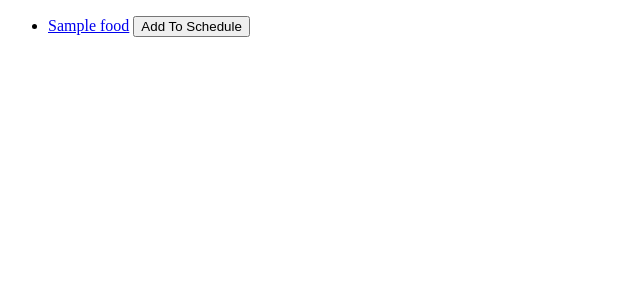
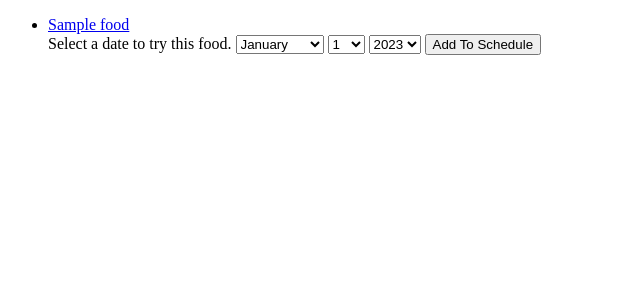
Before and after one commit to NicoleWilliams/baby-bites, a Flask app: page /foods in a window 1280 px wide. Shown: the top 300 px of the page, without its empty margins (0-640 px from the left). Run offline with Flask 2, Linux system fonts and the light colour scheme; tables that the repository leaves empty hold one stand-in row (values such as "Sample post").

Commit message:
removed google api from requirements.txt, created date picker on all foods page

```diff
--- a/server.py
+++ b/server.py
@@ -5,12 +5,20 @@ from flask import (Flask, render_template, request, flash, session,
 from model import connect_to_db, db
 import crud
 from datetime import datetime
-
 from jinja2 import StrictUndefined
 
 app = Flask(__name__)
 app.secret_key = "dev"
 app.jinja_env.undefined = StrictUndefined
+
+MONTHS = ["January", "February", "March", "April", "May", "June",
+          "July", "August", "September", "October", "November", "December"]
+
+DAYS = ["1", "2", "3", "4", "5", "6", "7", "8", "9", "10",
+        "11", "12", "13", "14", "15", "16", "17", "18", "19", "20",
+        "21", "22", "23", "24", "25", "26", "27", "28", "29", "30", "31"]
+
+YEARS = ["2023", "2024", "2025", "2026", "2027", "2028", "2029", "2030"]
 
 
 @app.route("/")
@@ -92,7 +100,7 @@ def all_foods():
 
     foods = crud.get_foods()
 
-    return render_template("all_foods.html", foods=foods)
+    return render_template("all_foods.html", foods=foods, months=MONTHS, years=YEARS, days=DAYS)
 
 
 @app.route("/foods/<food_id>")
@@ -161,15 +169,20 @@ def update_rating():
 #     return redirect(f"/calendar/{user}")
 
 
+
+
 @app.route("/edit-calendar", methods=["POST"])
 def edit_calendar():
     """Add or remove items from calendar."""
 
     food_id = request.json.get("id")
     food_name = request.json.get("name")
-    print(food_id, 'line 170')
-    print(food_name, 'line 171')
-    # add date picker and add into form data, grab in flask view route and store, redirect to schedule
+
+    # print(food_id, 'line 170')
+    # print(food_name, 'line 171')
+    # add date picker and add into form data,
+    # grab in flask view route and store,
+    # redirect to schedule
 
     return jsonify({'status': 200, 'message': "Schedule updated"})
 
--- a/templates/all_foods.html
+++ b/templates/all_foods.html
@@ -9,7 +9,33 @@
     <li>
       <a href="/foods/{{ food.food_id }}">
         {{ food.food_name }}</a>
-      <button type="button" class="add-to-schedule-button" data-name="{{ food.food_name }}" data-id="{{ food.food_id }}">Add To Schedule</button>
+
+        <form type="submit" name="add-to-schedule-form" class="add-to-schedule-form">
+
+          <label for="add-to-schedule-form">Select a date to try this food.</label>
+
+          <select name="month">
+            {% for month in months %}
+            <option value="{{ month }}">{{ month }}</option>
+            {% endfor %}
+          </select>
+
+          <select name="day">
+            {% for day in days %}
+            <option value="{{ day }}">{{ day }}</option>
+            {% endfor %}
+          </select>
+
+          <select name="year">
+            {% for year in years %}
+            <option value="{{ year }}">{{ year }}</option>
+            {% endfor %}
+          </select>
+
+          <button type="button" class="add-to-schedule-button" data-name="{{ food.food_name }}"
+          data-id="{{ food.food_id }}">Add To Schedule</button>
+
+        </form>
       <p></p>
     </li>
   {% endfor %}
```
Also changed, not shown: crud.py (+0 -15 lines), requirements.txt (+1 -6 lines).
